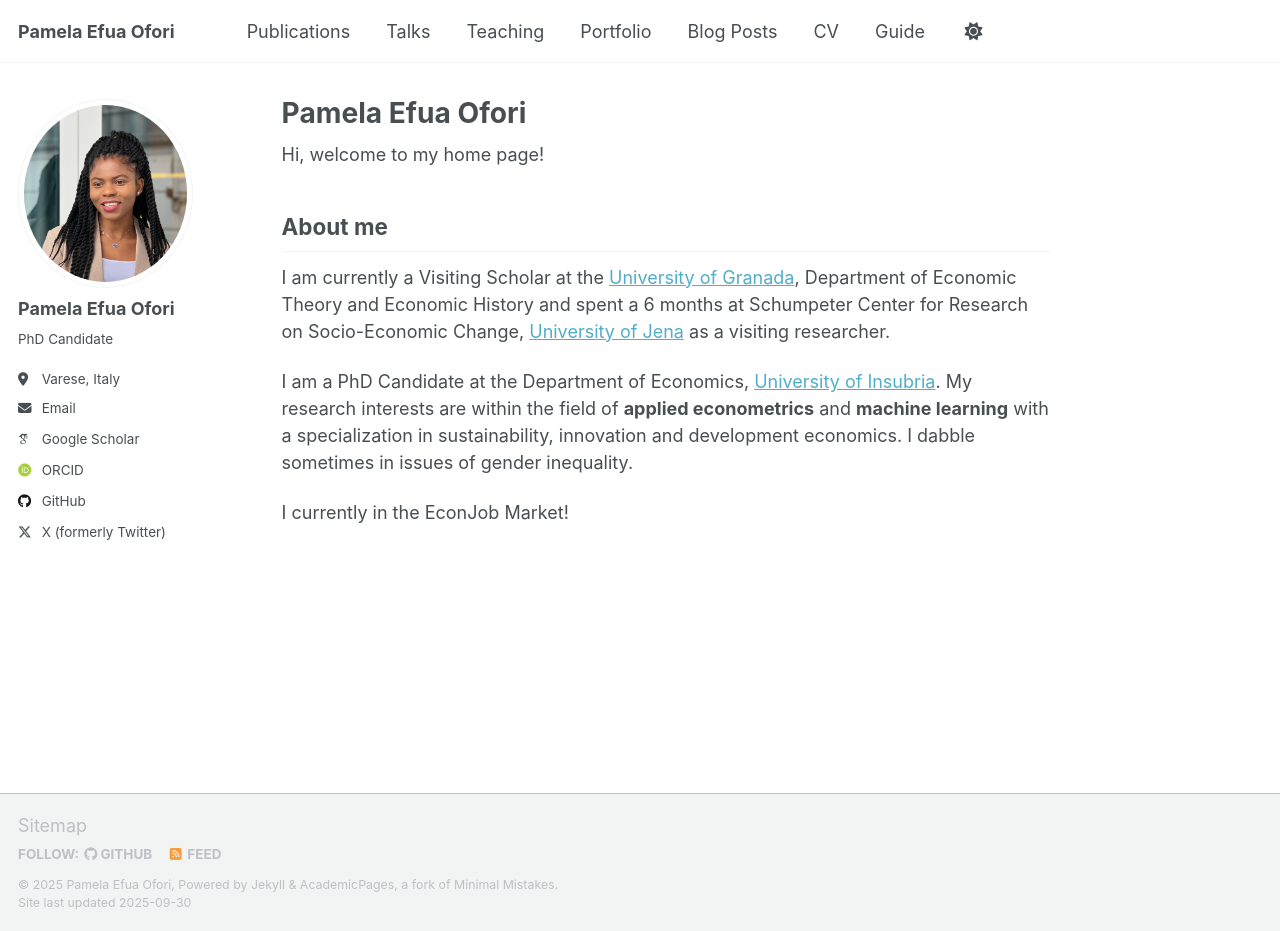
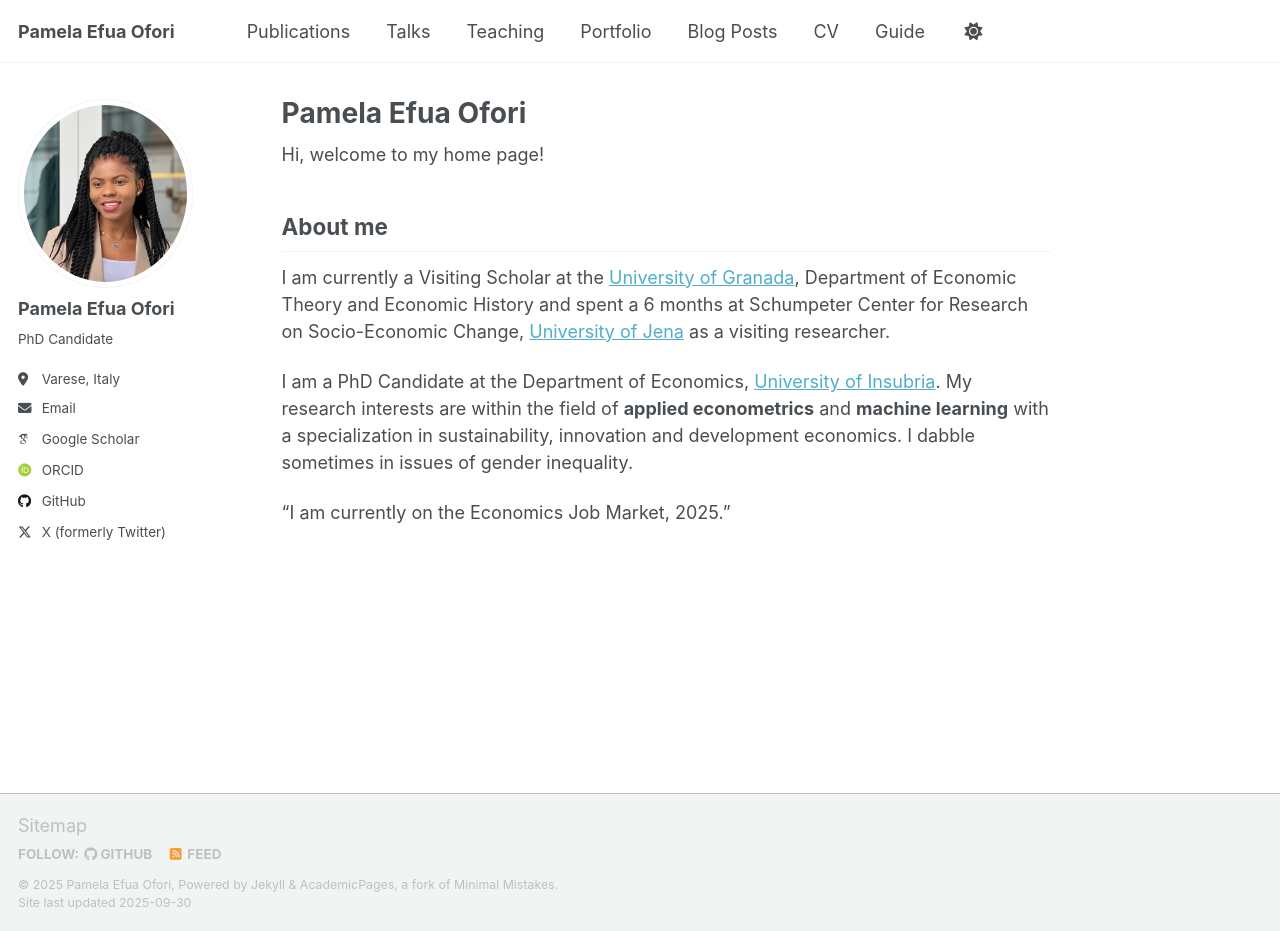
Before and after one commit to PEOFORI/peofori.github.io, a Jekyll site: the page built from _pages/about.md, in a window 1280 px wide and 931 px high. Built offline with Jekyll 4.4.1, drawn with Linux system fonts in a browser that asks for light colours; some web fonts are replaced; a script that is not in the unit is left out.

Commit message:
Update about.md

```diff
--- a/_pages/about.md
+++ b/_pages/about.md
@@ -16,4 +16,4 @@ I am currently a Visiting Scholar at the [University of Granada](https://www.ugr
 
 I am a PhD Candidate at the Department of Economics, [University of Insubria](https://www.phd.eco.uninsubria.it/methods-and-models-for-economic-decisions/phd-students/). My research interests are within the field of **applied econometrics** and **machine learning** with a specialization in sustainability, innovation and development economics. I dabble sometimes in issues of gender inequality.
 
-I currently in the EconJob Market!
+“I am currently on the Economics Job Market, 2025.”
```
